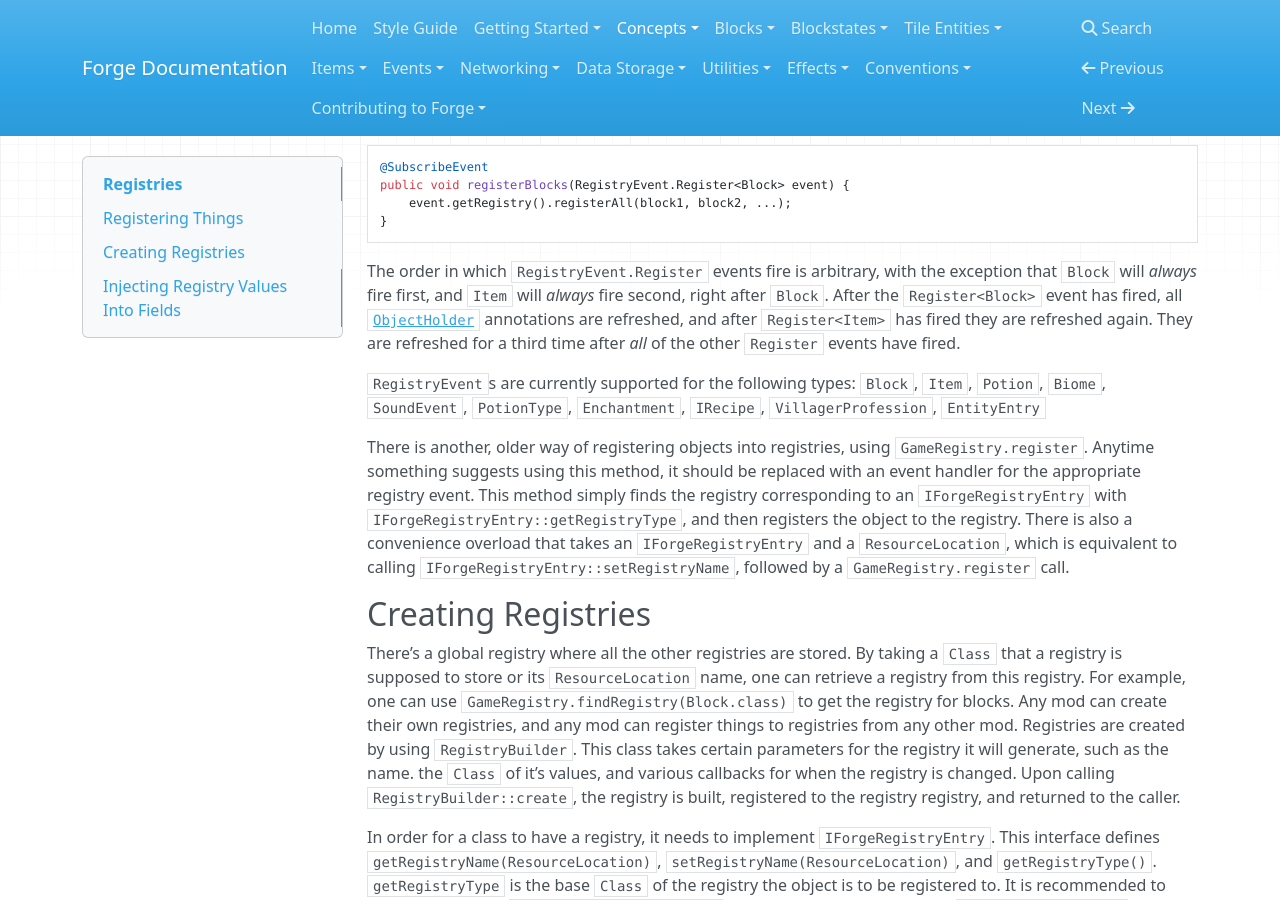
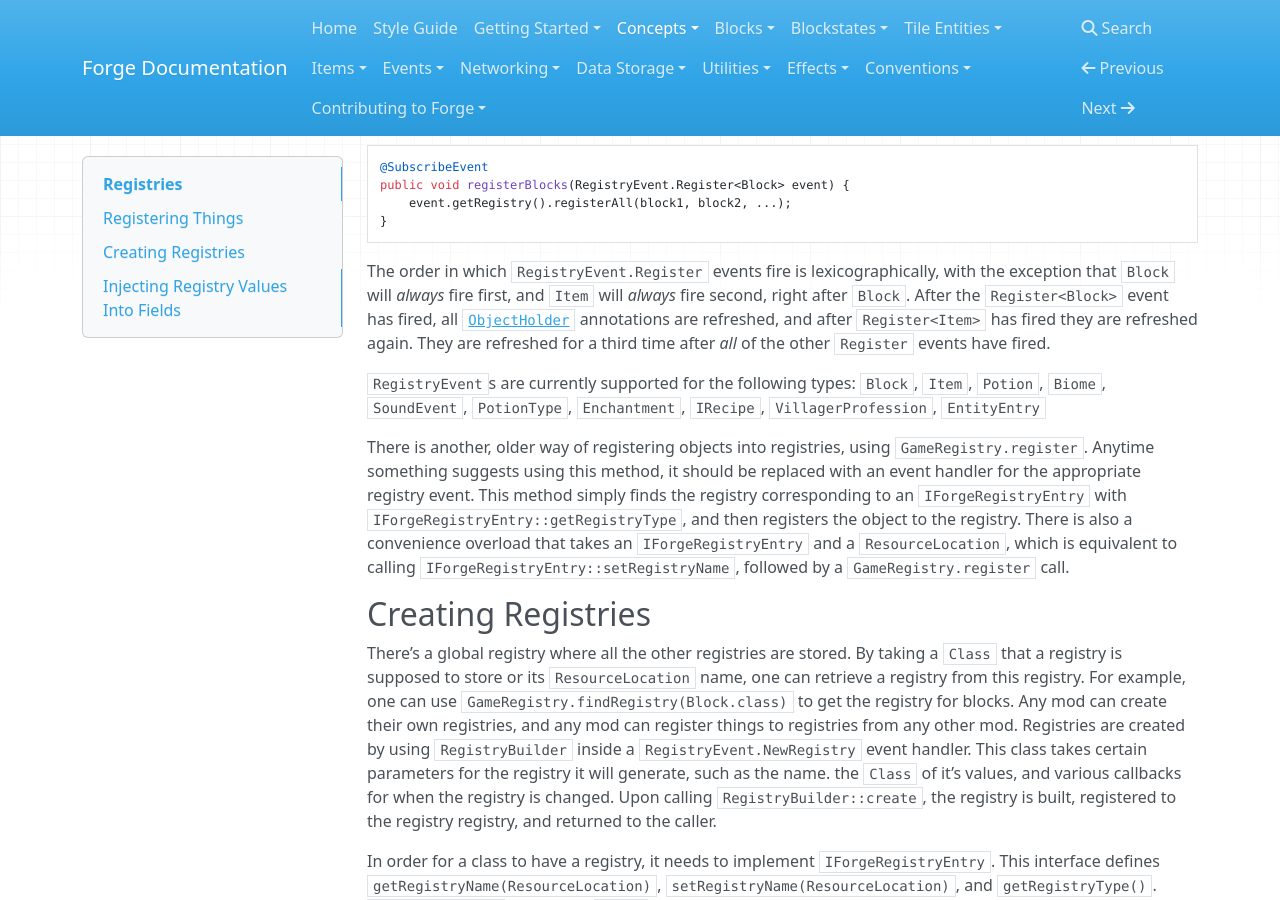
Before and after one commit to MinecraftForge/Documentation, an MkDocs documentation site: the page built from docs/concepts/registries.md, in a window 1280 px wide and 900 px high, scrolled down 620 px. Built offline with MkDocs 1.6.1, drawn with Linux system fonts in a browser that asks for light colours; nearby versions of some CDN libraries; old or Windows-style settings are respelled for this version of MkDocs; some of the changed text lies outside the part shown.

Commit message:
Update some registry terminology for 1.12

````diff
--- a/docs/concepts/registries.md
+++ b/docs/concepts/registries.md
@@ -17,7 +17,7 @@ public void registerBlocks(RegistryEvent.Register<Block> event) {
 }
 ```
 
-The order in which `RegistryEvent.Register` events fire is arbitrary, with the exception that `Block` will *always* fire first, and `Item` will *always* fire second, right after `Block`. After the `Register<Block>` event has fired, all [`ObjectHolder`][ObjectHolder] annotations are refreshed, and after `Register<Item>` has fired they are refreshed again. They are refreshed for a third time after *all* of the other `Register` events have fired.
+The order in which `RegistryEvent.Register` events fire is lexicographically, with the exception that `Block` will *always* fire first, and `Item` will *always* fire second, right after `Block`. After the `Register<Block>` event has fired, all [`ObjectHolder`][ObjectHolder] annotations are refreshed, and after `Register<Item>` has fired they are refreshed again. They are refreshed for a third time after *all* of the other `Register` events have fired.
 
 `RegistryEvent`s are currently supported for the following types: `Block`, `Item`, `Potion`, `Biome`, `SoundEvent`, `PotionType`, `Enchantment`, `IRecipe`, `VillagerProfession`, `EntityEntry`
 
@@ -26,7 +26,7 @@ There is another, older way of registering objects into registries, using `GameR
 Creating Registries
 -------------------
 
-There's a global registry where all the other registries are stored. By taking a `Class` that a registry is supposed to store or its `ResourceLocation` name, one can retrieve a registry from this registry. For example, one can use `GameRegistry.findRegistry(Block.class)` to get the registry for blocks. Any mod can create their own registries, and any mod can register things to registries from any other mod. Registries are created by using `RegistryBuilder`. This class takes certain parameters for the registry it will generate, such as the name. the `Class` of it's values, and various callbacks for when the registry is changed. Upon calling `RegistryBuilder::create`, the registry is built, registered to the registry registry, and returned to the caller.
+There's a global registry where all the other registries are stored. By taking a `Class` that a registry is supposed to store or its `ResourceLocation` name, one can retrieve a registry from this registry. For example, one can use `GameRegistry.findRegistry(Block.class)` to get the registry for blocks. Any mod can create their own registries, and any mod can register things to registries from any other mod. Registries are created by using `RegistryBuilder` inside a `RegistryEvent.NewRegistry` event handler. This class takes certain parameters for the registry it will generate, such as the name. the `Class` of it's values, and various callbacks for when the registry is changed. Upon calling `RegistryBuilder::create`, the registry is built, registered to the registry registry, and returned to the caller.
 
 In order for a class to have a registry, it needs to implement `IForgeRegistryEntry`. This interface defines `getRegistryName(ResourceLocation)`, `setRegistryName(ResourceLocation)`, and `getRegistryType()`. `getRegistryType` is the base `Class` of the registry the object is to be registered to. It is recommended to extend the default `IForgeRegistryEntry.Impl` class instead of implementing `IForgeRegistryEntry` directly. This class also provides two convenience implementations of `setRegistryName`: one where the parameter is a single string, and one where there are two string parameters. The overload that takes a single string checks whether the input contains a `:` (i.e. it checks whether the passed in stringified `ResourceLocation` has a domain), and if it doesn't, it uses the current modid as the resource domain. The two argument overload simply constructs the registry name using the `modID` as the domain and `name` as the path.
 
````
Also changed, not shown: other parts of docs/concepts/registries.md (+1 -1 lines).
